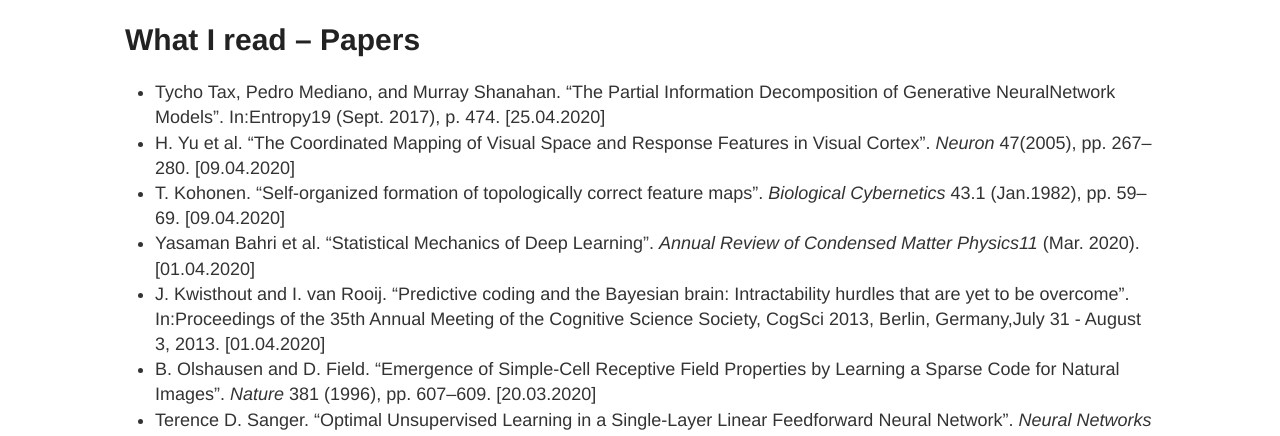
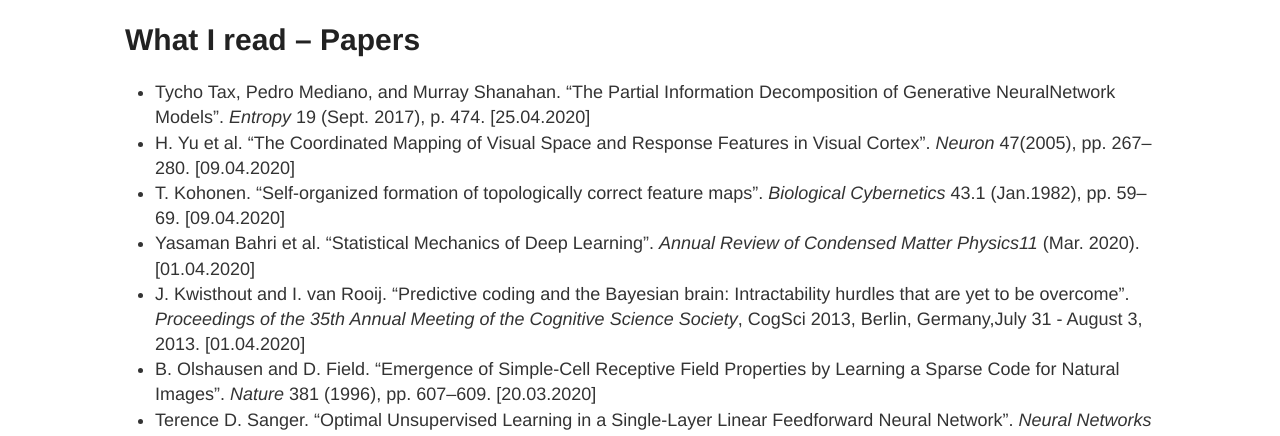
Before and after one commit to Mariusmarten/mariusmarten.github.io, a Jekyll site: the page built from resources.md, in a window 1280 px wide. Shown: the part 1286-1722 px from the top of the page. Built offline with Jekyll 4.4.1, drawn with Linux system fonts in a browser that asks for light colours.

Commit message:
Update resources.md

```diff
--- a/resources.md
+++ b/resources.md
@@ -42,10 +42,10 @@ A collection of resources for Computational Neuroscience, Machine Learning and C
 
 
 # What I read – Papers
-- Tycho Tax, Pedro Mediano, and Murray Shanahan. “The Partial Information Decomposition of Generative NeuralNetwork Models”. In:Entropy19 (Sept. 2017), p. 474. [25.04.2020]
+- Tycho Tax, Pedro Mediano, and Murray Shanahan. “The Partial Information Decomposition of Generative NeuralNetwork Models”. *Entropy* 19 (Sept. 2017), p. 474. [25.04.2020]
 - H. Yu et al. “The Coordinated Mapping of Visual Space and Response Features in Visual Cortex”. *Neuron* 47(2005), pp. 267–280. [09.04.2020]
 - T. Kohonen. “Self-organized formation of topologically correct feature maps”. *Biological Cybernetics* 43.1 (Jan.1982), pp. 59–69. [09.04.2020]
 - Yasaman Bahri et al. “Statistical Mechanics of Deep Learning”. *Annual Review of Condensed Matter Physics11* (Mar. 2020). [01.04.2020]
-- J. Kwisthout and I. van Rooij. “Predictive coding and the Bayesian brain: Intractability hurdles that are yet to be overcome”. In:Proceedings of the 35th Annual Meeting of the Cognitive Science Society, CogSci 2013, Berlin, Germany,July 31 - August 3, 2013. [01.04.2020]
+- J. Kwisthout and I. van Rooij. “Predictive coding and the Bayesian brain: Intractability hurdles that are yet to be overcome”. *Proceedings of the 35th Annual Meeting of the Cognitive Science Society*, CogSci 2013, Berlin, Germany,July 31 - August 3, 2013. [01.04.2020]
 - B. Olshausen and D. Field. “Emergence of Simple-Cell Receptive Field Properties by Learning a Sparse Code for Natural Images”. *Nature* 381 (1996), pp. 607–609. [20.03.2020]
 - Terence D. Sanger. “Optimal Unsupervised Learning in a Single-Layer Linear Feedforward Neural Network”. *Neural Networks* (1989), pp. 459–473. [20.03.2020]
```
